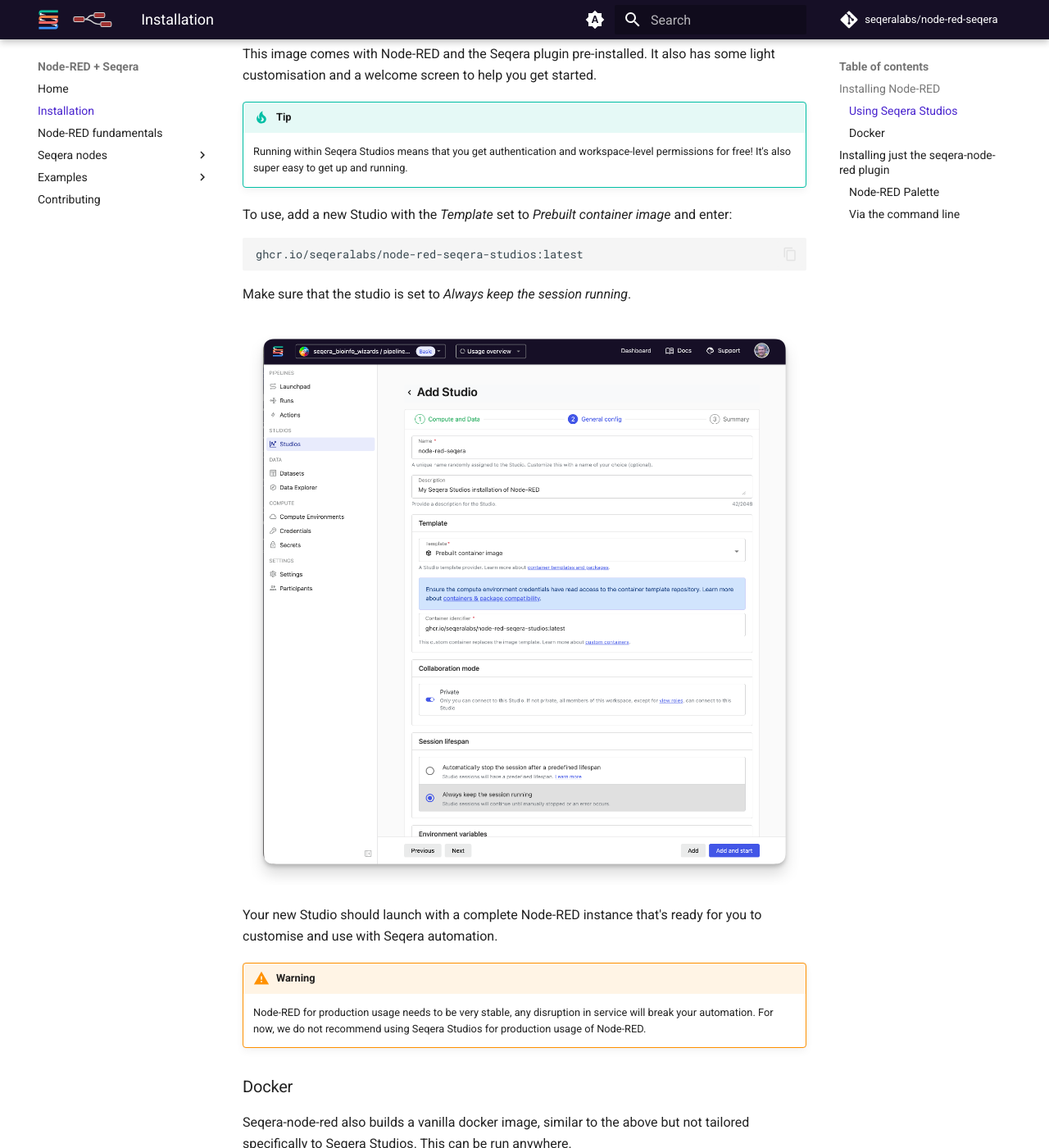
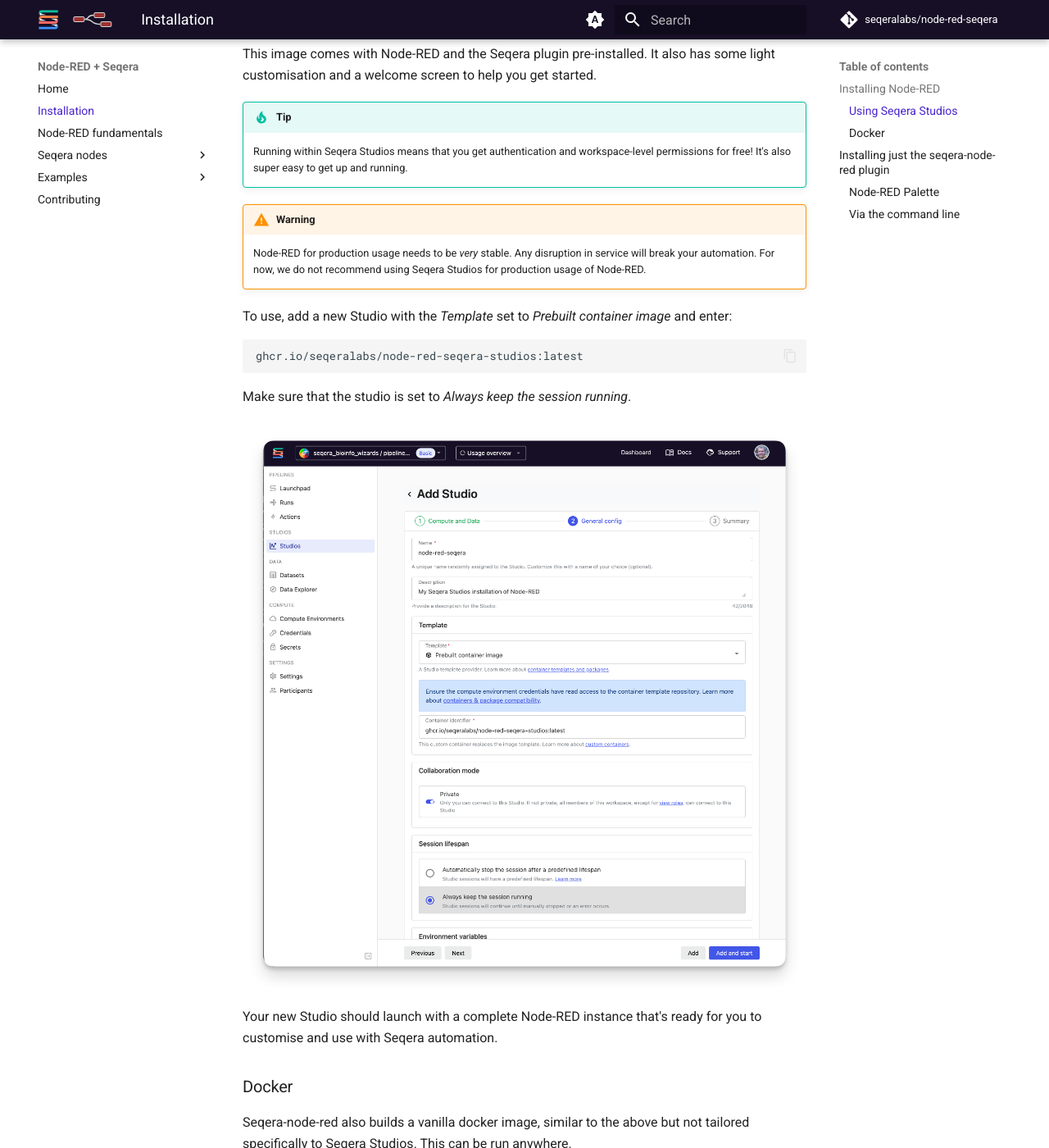
Before and after one commit to seqeralabs/node-red-seqera, an MkDocs documentation site: the page built from docs/installation.md, in a window 1280 px wide and 1400 px high, scrolled down 999 px. Shown: the whole window at 82% size. Built offline with MkDocs 1.6.1 and Material for MkDocs 9.7.7, drawn with Linux system fonts in a browser that asks for light colours; comment, search, counter and statistics services are not loaded; part of the change alters nothing that is shown.

````diff
--- a/docs/installation.md
+++ b/docs/installation.md
@@ -23,6 +23,11 @@ This image comes with Node-RED and the Seqera plugin pre-installed. It also has
     Running within Seqera Studios means that you get authentication and workspace-level
     permissions for free! It's also super easy to get up and running.
 
+!!! warning
+
+    Node-RED for production usage needs to be _very_ stable. Any disruption in service will break your automation.
+    For now, we do not recommend using Seqera Studios for production usage of Node-RED.
+
 To use, add a new Studio with the _Template_ set to _Prebuilt container image_ and enter:
 
 ```
@@ -34,11 +39,6 @@ Make sure that the studio is set to _Always keep the session running_.
 ![Seqera Studios setup](img/seqera-studios.png)
 
 Your new Studio should launch with a complete Node-RED instance that's ready for you to customise and use with Seqera automation.
-
-!!! warning
-
-    Node-RED for production usage needs to be very stable, any disruption in service will break your automation.
-    For now, we do not recommend using Seqera Studios for production usage of Node-RED.
 
 ### Docker
 
````
